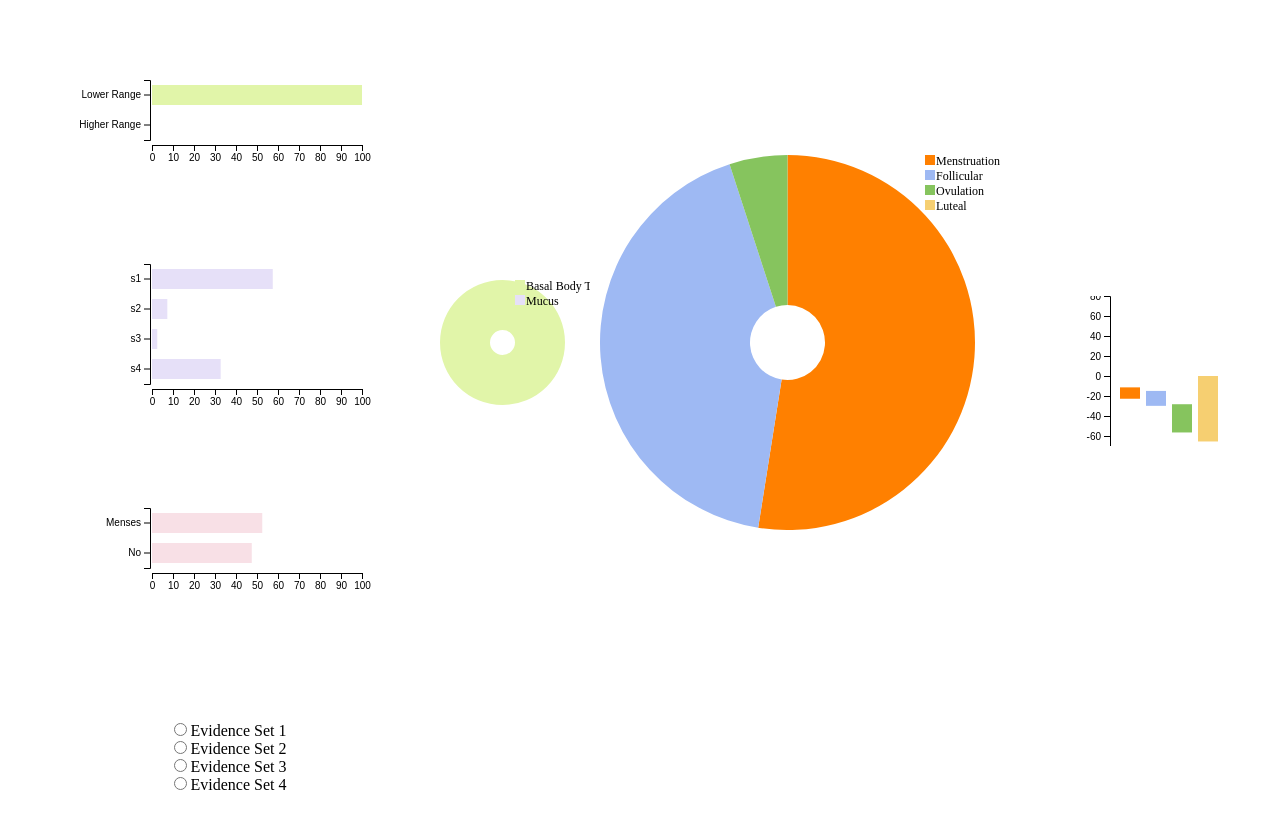
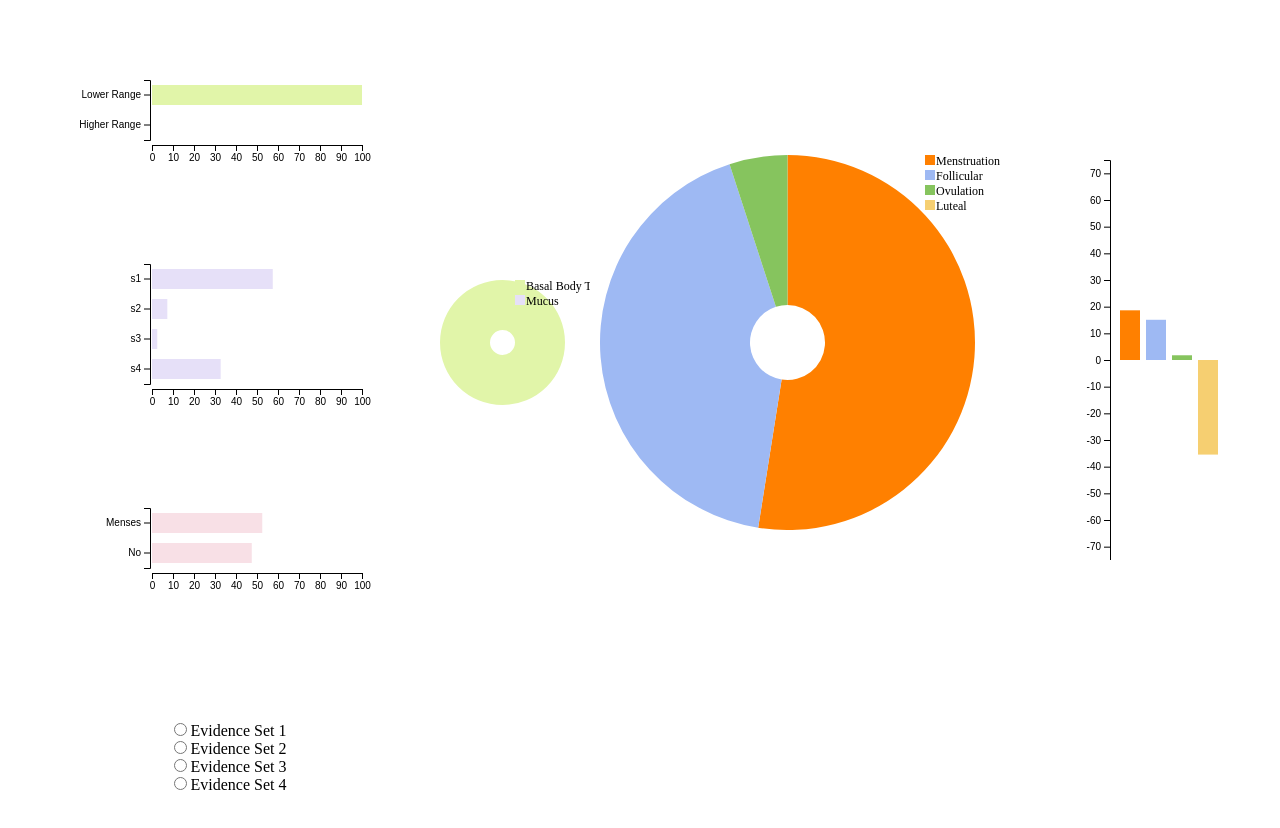
Before and after one commit to thomasbubi/infovis-mastertask, a plain HTML site: page src/index.html in a window 1280 px wide. Shown: the top 828 px of the page. Drawn offline with Linux system fonts and the light colour scheme.

Commit message:
Bugfix for diverging bar chart

```diff
--- a/src/Style.css
+++ b/src/Style.css
@@ -67,7 +67,7 @@ h2 {
 }
 
 #area4 > svg {
-    margin-top: 256px;
+    margin-top: 120px;
 }
 
 
--- a/src/js/chart-generations.js
+++ b/src/js/chart-generations.js
@@ -117,17 +117,18 @@ function createDivergingBar( barData , width, height, yAxisOffsetY, barWidth) {
     barSvg.attr( 'width', width ).attr( 'height', height );
 
     var scale = d3.scaleLinear()
-                .domain( [ -70, 80 ] )
+                .domain( [ -75, 75 ] )
                 .range( [ -yAxisOffsetY, height - yAxisOffsetY ] );
 
     var scaleInverted = d3.scaleLinear()
-                .domain( [ 80, -70 ] )
+                .domain( [ 75, -75 ] )
                 .range( [ -yAxisOffsetY, height - yAxisOffsetY ] );
 
     var zeroPos = yAxisOffsetY - ( Math.abs( scaleInverted(0) ) );
 
     var yAxis = d3.axisLeft()
-                .scale( scaleInverted );
+                .scale( scaleInverted )
+                .ticks(15);
 
     barSvg.append( 'g' )
        .attr( 'transform', 'translate(50, ' + yAxisOffsetY + ')')
--- a/src/js/main.js
+++ b/src/js/main.js
@@ -24,8 +24,8 @@ function createCharts( number, localRelevanceNumber ){
             }
         ),
         250,
-        150,
-        100,
+        400,
+        200,
         20
     );
 
```
